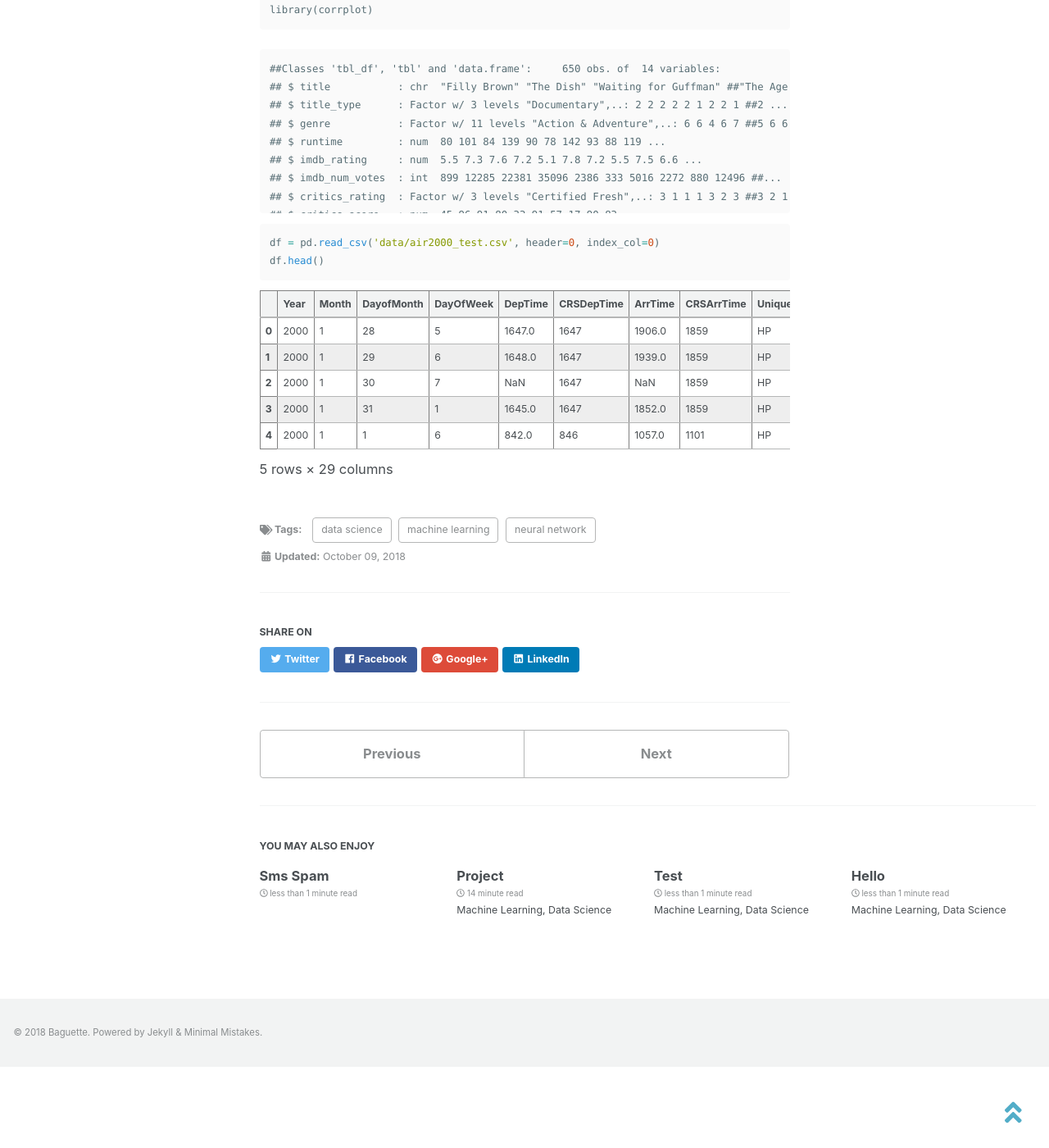
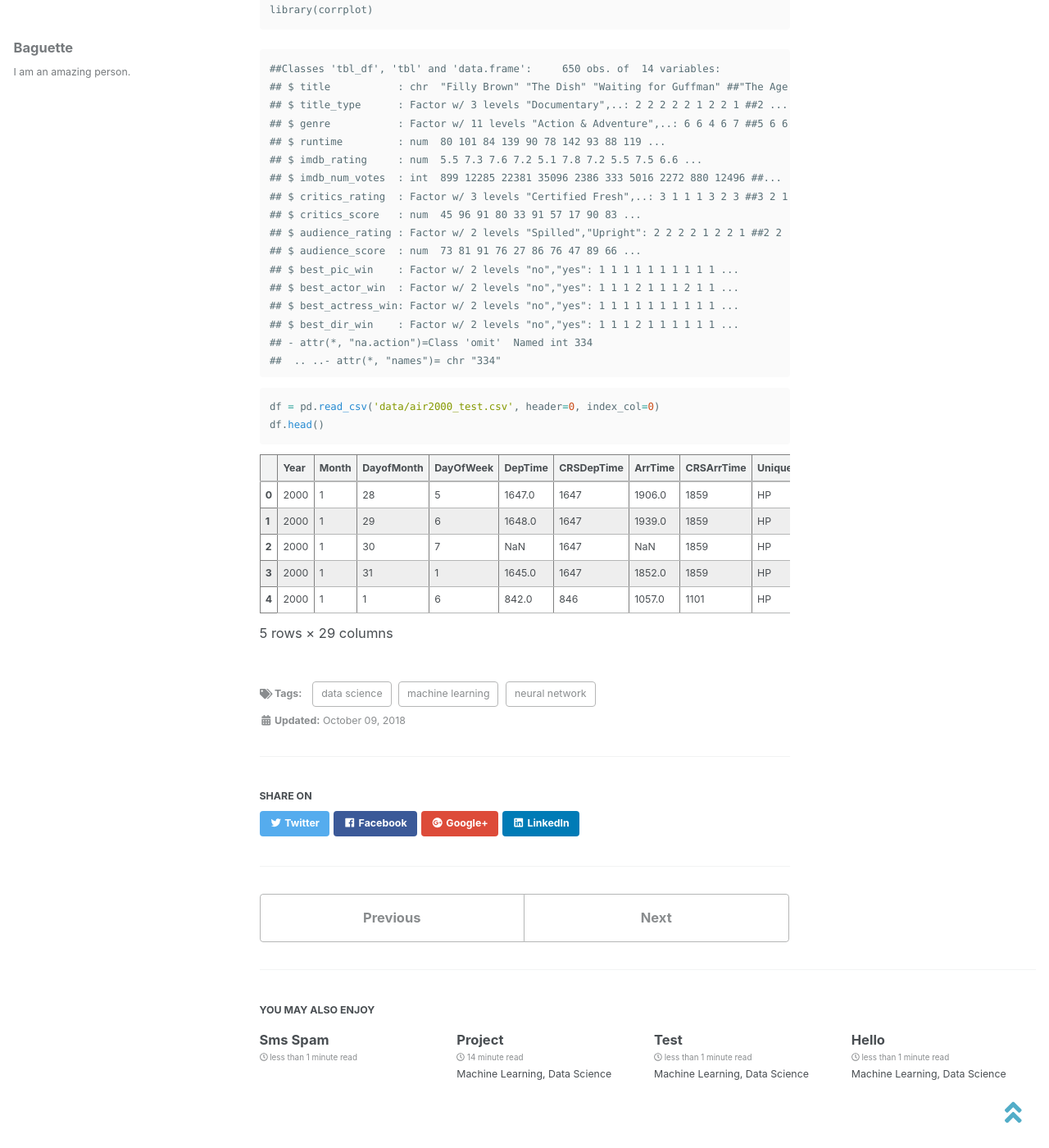
Before and after one commit to baguettexci/baguettexci.gituhb.io, a Jekyll site: the page built from _posts/2018-10-09-Test2.md, in a window 1280 px wide and 1400 px high, scrolled down 1210 px. Shown: the whole window at 82% size. Built offline with Jekyll 4.4.1, drawn with Linux system fonts in a browser that asks for light colours; nearby versions of some CDN libraries.

Commit message:
Update _syntax.scss

```diff
--- a/_sass/minimal-mistakes/_syntax.scss
+++ b/_sass/minimal-mistakes/_syntax.scss
@@ -17,8 +17,8 @@
   pre.highlight {
     margin: 0;
     padding: 1em;
-    max-height: 200px; /* Change to your desired max height */
-    overflow-y: scroll;
+    max-height: 400px; /* Change to your desired max height */
+    overflow-y: auto;
   }
 }
 
```
